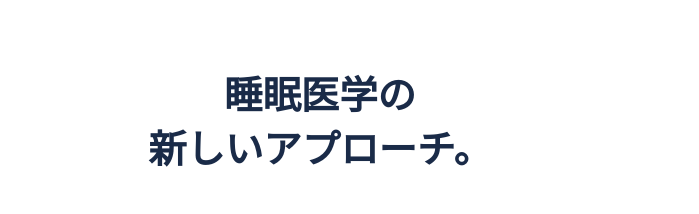
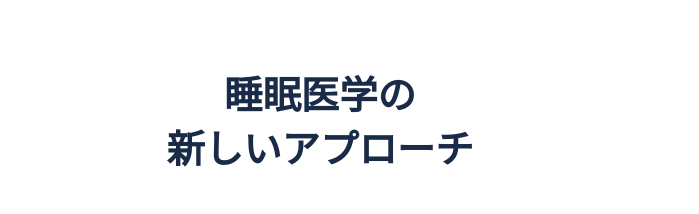
Before and after one commit to matsuodentalassociation/mizumoto, a plain HTML site: page netshop.mizumotoclinic.html in a window 1280 px wide. Shown: the part 358-572 px from the top of the page, 0-699 px from the left. Drawn offline with Linux system fonts and the light colour scheme.

Commit message:
Update netshop.mizumotoclinic.html

```diff
--- a/netshop.mizumotoclinic.html
+++ b/netshop.mizumotoclinic.html
@@ -269,7 +269,7 @@
     <section class="hero-split-container" id="top">
         <div class="hero-left">
            <img src="https://i.imgur.com/c93PzD5.png" alt="水元医院 ロゴ" class="logo">
-            <h1>睡眠医学の<br>新しいアプローチ。</h1>
+            <h1>睡眠医学の<br>新しいアプローチ</h1>
             <p>水元医院が提供する、次世代の睡眠ケア「synchrowave01」</p>
             <a href="#subscription" class="cta-button">サブスクリプションプランを確認する</a>
         </div>
```
